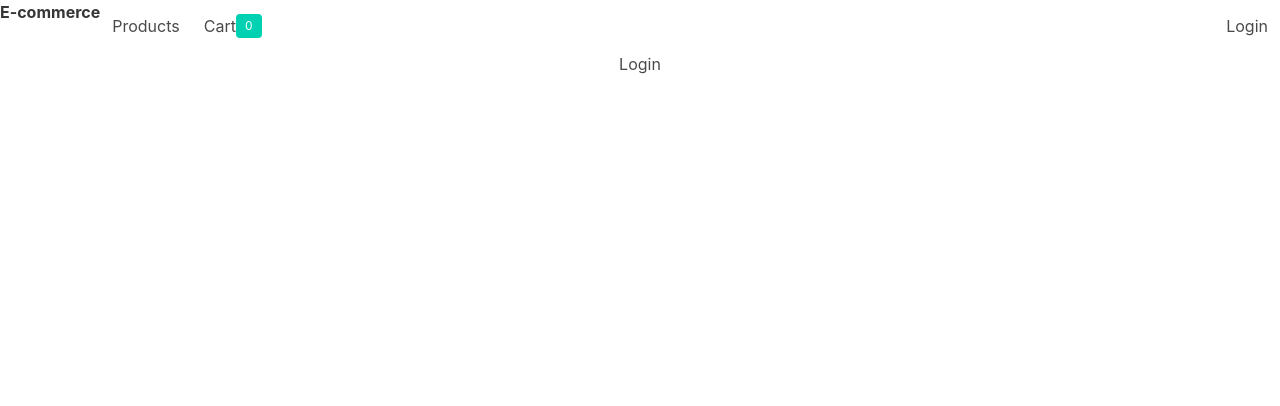
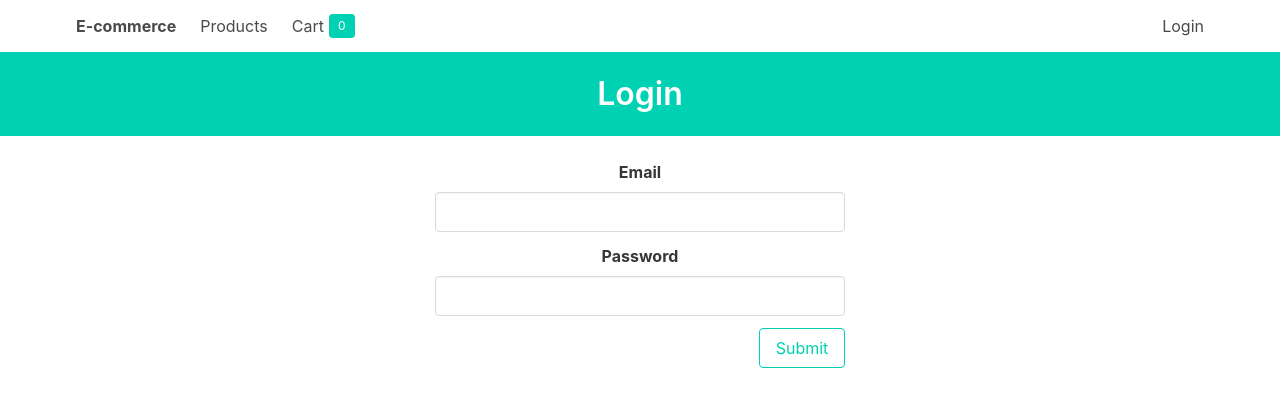
Before and after one commit to rezasohrabi/ecommerce, a React (Create React App) app: page /login in a window 1280 px wide. Shown: the top 406 px of the page. Built offline with nearby package versions, Linux system fonts and the light colour scheme.

Commit message:
ajax: add login component

```diff
--- a/src/App.js
+++ b/src/App.js
@@ -6,6 +6,8 @@ import Cart from './components/Cart';
 import Login from './components/Login';
 import ProductList from './components/ProductList';
 import Context from './context/Context';
+import axios from 'axios'
+import jwt_decode from 'jwt-decode'
 
 class App extends React.Component {
   constructor(props) {
@@ -17,6 +19,42 @@ class App extends React.Component {
     }
     this.routerRef = React.createRef();
   }
+
+  componentDidMount() {
+    let user = localStorage.getItem('user');
+    user = user? JSON.parse(user) : null;
+    this.setState({user});
+  }
+
+  login = async (email, password) => {
+    const res = await axios.post(
+      'http://localhost:3001/login',
+      {email, password}
+    ).catch(res => {
+      return {status: res.status , message: res.message}
+    });
+
+    if(res.status === 200) {
+      const {email} = jwt_decode(res.data.accessTocken);
+      const user = {
+        email,
+        tocken: res.data.accessTocken,
+        accessLevel: res.data.email === 'admin@example.com'? 0 : 1
+      }
+      this.setState({user});
+      localStorage.setItem('user', JSON.stringify(user));
+      return true;
+    }else{
+      return false;
+    }
+  }
+
+  logout = (e) => {
+    e.preventDefault();
+    this.setState({user: null});
+    localStorage.removeItem('user');
+  }
+
   render() {
     return(
       <Context.Provider value={{
@@ -31,17 +69,18 @@ class App extends React.Component {
         <Router ref={this.routerRef}>
           <div className='App'>
             <nav
-            className='navbar'
+            className='navbar container'
             role='navigation'
             aria-label='main navigation'>
               <div className='navbar-brand'>
-                <strong>E-commerce</strong>
+                <strong className='navbar-item'>E-commerce</strong>
                 <label
                 role='button'
-                className='navbar-burger'
+                className='navbar-burger burger'
                 aria-label='menu'
                 aria-expanded='false'
-                onClick={() => {
+                onClick={(e) => {
+                  e.preventDefault();
                   this.setState({showMenu: !this.state.showMenu});
                 }}>
                   <span aria-hidden='true'></span>
@@ -58,7 +97,7 @@ class App extends React.Component {
                   </Link>
                   <Link to='/cart' className='navbar-item'>
                     Cart
-                    <span className='tag is-primary'>
+                    <span className='tag is-primary' style={{marginLeft: '5px'}}>
                       {Object.keys(this.state.cart).length}
                     </span>
                   </Link>
--- a/src/components/Login.js
+++ b/src/components/Login.js
@@ -1,5 +1,91 @@
 import React from 'react';
-const Login = () => {
-    return <>Login</>
+import { Redirect } from 'react-router-dom';
+import WithContext from '../context/WithContext';
+
+class Login extends React.Component {
+    constructor(props) {
+        super(props);
+        this.state = {
+            email: '',
+            password: '',
+            error: ''
+        }
+        this.handleChange = this.handleChange.bind(this);
+        this.login = this.login.bind(this);
+    }
+
+    handleChange(e) {
+        this.setState({
+            [e.target.name]: e.target.value,
+            error: ''
+        });
+    }
+
+    login(e) {
+        e.preventDefault();
+
+        const {email, password} = this.state;
+        if(!email || !password){
+           return this.setState({error: 'Fill All Fields!'})
+        }
+        this.props.context.login(email, password).then((isLoggedIn) => {
+            if(!isLoggedIn) {
+                this.setState({error: 'Invalid Credentials!'})
+            }
+        })
+    }
+
+    render() {
+        return !this.props.context.user? (
+        <>
+            <section className='hero is-primary is-small'>
+                <div className='hero-body'>
+                    <p className='title'>
+                        Login
+                    </p>
+                </div>
+            </section>
+            <br/>
+            <form onSubmit={this.login}>
+                <div className='columns is-mobile is-centered'>
+                    <div className='column is-one-third'>
+                        <div className='field'>
+                            <div className='label'>Email</div>
+                            <input
+                            name='email'
+                            value={this.state.email}
+                            onChange={this.handleChange}
+                            type='email'
+                            className='input'
+                            />
+                        </div>
+                        <div className='field'>
+                            <div className='label'>Password</div>
+                            <input
+                            name='password'
+                            value={this.state.password}
+                            onChange={this.handleChange}
+                            type='password'
+                            className='input'
+                            />
+                        </div>
+                        {this.state.error &&
+                        (<div className='has-danger-text'>
+                            {this.state.error}
+                        </div>)}
+                        <div className='field'>
+                            <button className='button is-primary is-outlined is-pulled-right'>
+                                Submit
+                            </button>
+                        </div>
+                    </div>
+                </div>
+            </form>
+        </>
+        ) : (
+        <Redirect to='/products' />
+        )
+    }
+
 }
-export default Login;
+export default WithContext(Login);
--- a/src/context/WithContext.js
+++ b/src/context/WithContext.js
@@ -1,15 +1,10 @@
-import Context from 'context';
+import Context from './Context';
 
 const WithContext = WrappedComponent => {
     const WithHOC = props => {
         return (
             <Context.Consumer>
-                {context =>{
-                    <WrappedComponent
-                    context={context}
-                    {...props}
-                    />
-                }}
+                {context => <WrappedComponent context={context} {...props}/>}
             </Context.Consumer>
         )
     }
```
